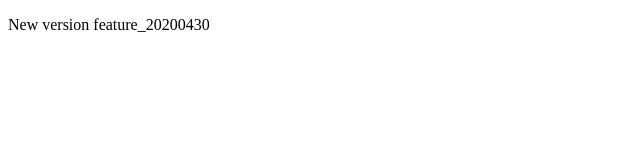
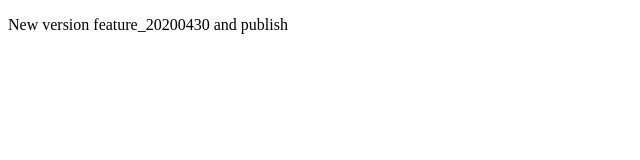
Before and after one commit to abgonzalez/GitTest, a plain HTML site: page index.html in a window 1280 px wide. Shown: the full height of the page, 0-640 px from the left. Drawn offline with Linux system fonts and the light colour scheme.

Commit message:
check in feature and publish

```diff
--- a/index.html
+++ b/index.html
@@ -14,6 +14,6 @@
 
 <body>
  <!--  <script src="js/scripts.js"></script> -->
- <p> New version feature_20200430</p>
+ <p> New version feature_20200430 and publish</p>
 </body>
 </html>
```
